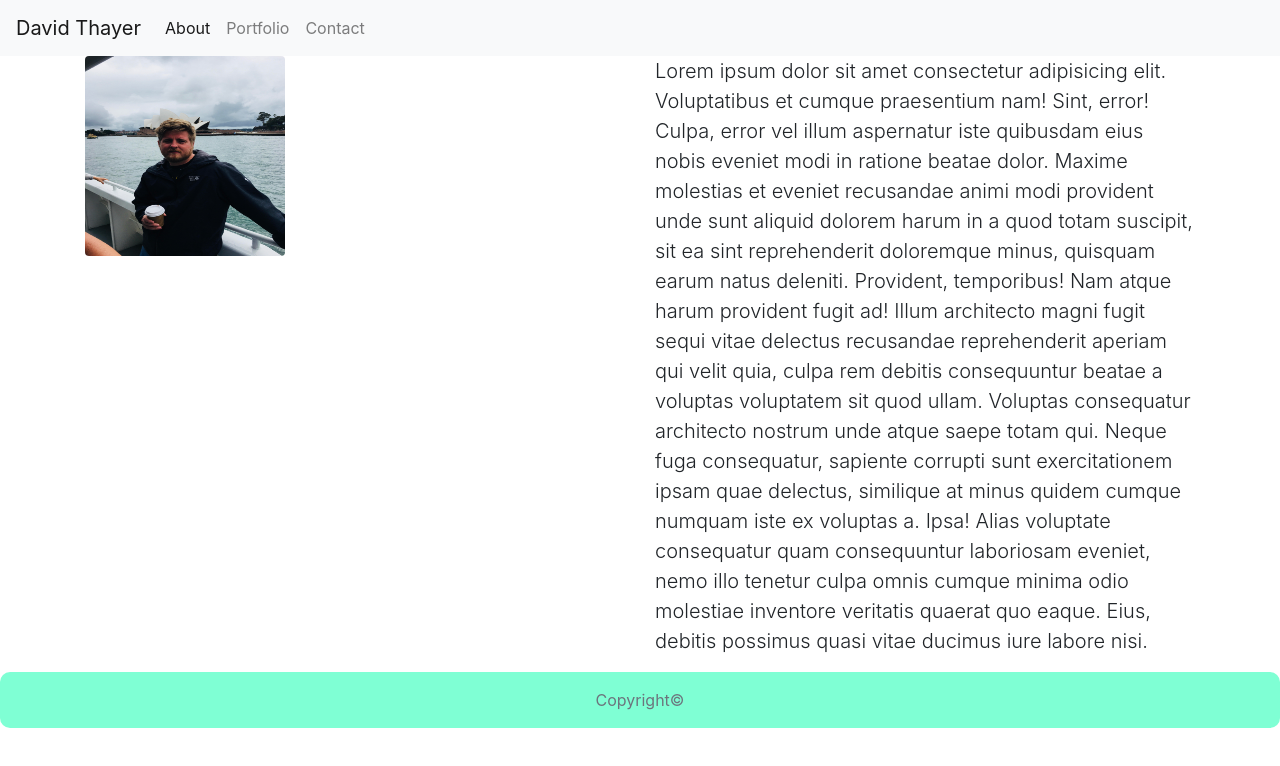
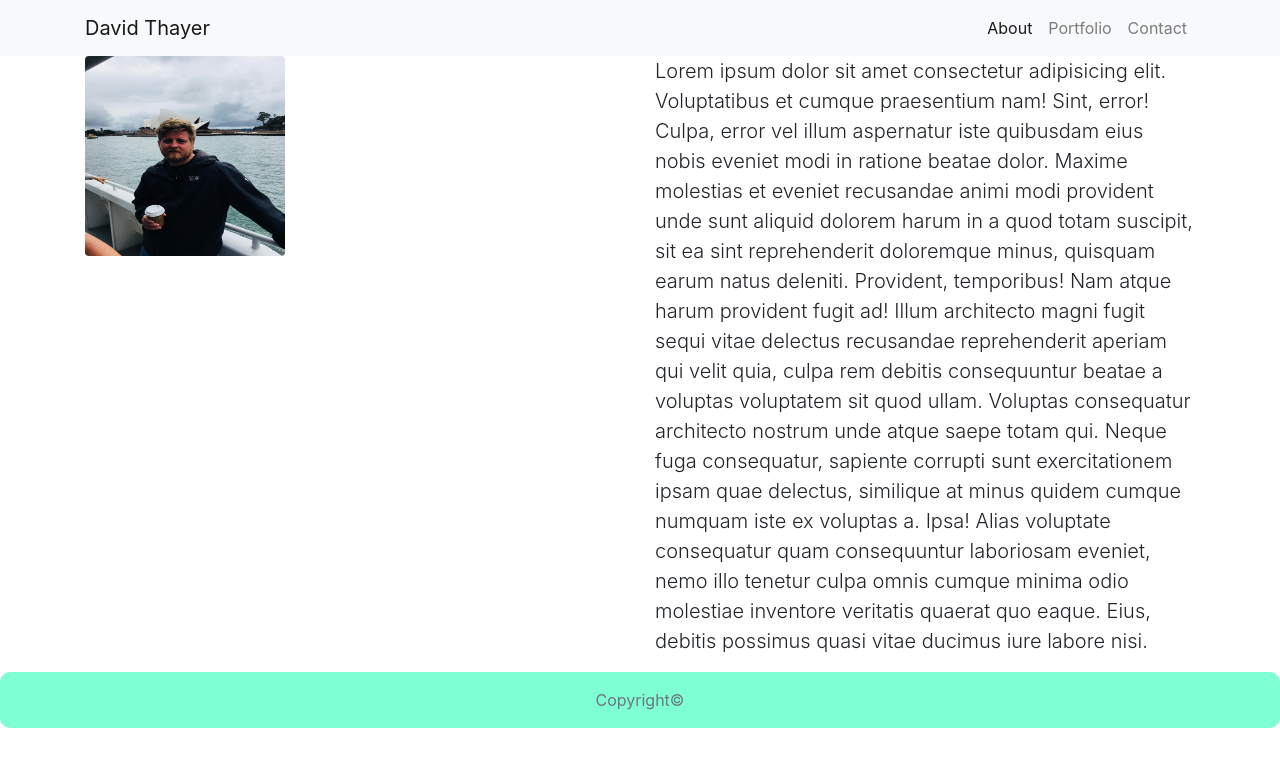
Before and after one commit to dthayer16/Bootstrap-Portfolio, a plain HTML site: page index.html in a window 1280 px wide. Drawn offline with nearby package versions, Linux system fonts and the light colour scheme.

Commit message:
adjusting navbar margin for desired alignment.

```diff
--- a/index.html
+++ b/index.html
@@ -13,6 +13,7 @@
 
 <body>
     <nav class="navbar navbar-expand-lg navbar-light bg-light">
+        <div class="container">
             <a class="navbar-brand" href="#">David Thayer</a>
             <button class="navbar-toggler" type="button" data-toggle="collapse" data-target="#navbarSupportedContent"
                 aria-controls="navbarSupportedContent" aria-expanded="false" aria-label="Toggle navigation">
@@ -20,7 +21,7 @@
             </button>
 
             <div class="collapse navbar-collapse" id="navbarSupportedContent">
-            <ul class="navbar-nav mr-auto">
+                <ul class="navbar-nav ml-auto">
                     <li class="nav-item active">
                         <a class="nav-link" href="index.html">About <span class="sr-only">(current)</span></a>
                     </li>
@@ -30,6 +31,7 @@
                     <li class="nav-item">
                         <a class="nav-link" href="contact.html">Contact</a>
                     </li>
+            </div>
         </div>
     </nav>
 
```
Also changed, not shown: contact.html (+4 -3 lines), portfolio.html (+3 -1 lines). Lines whose indentation alone changed are shown as unchanged.
